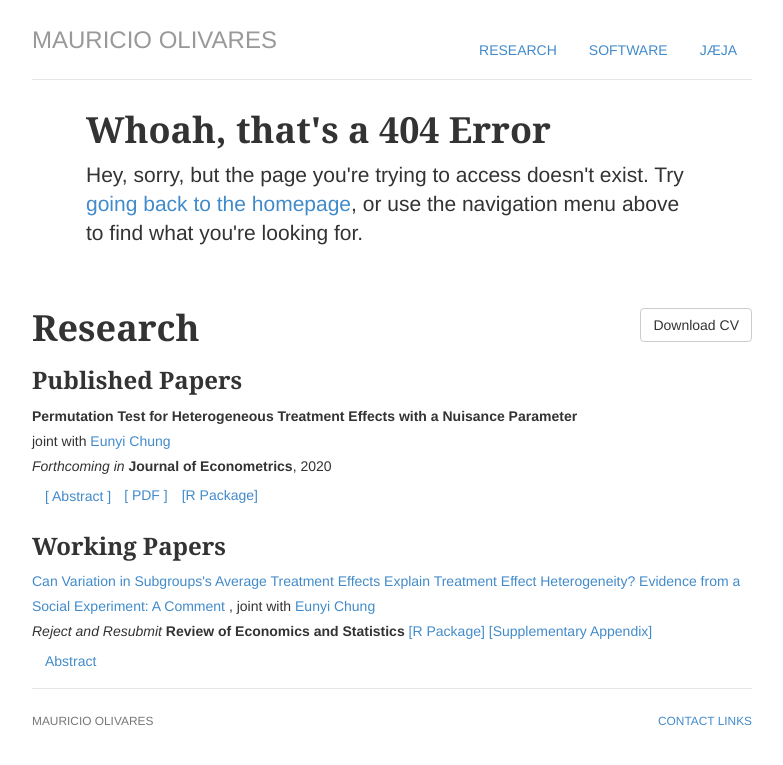
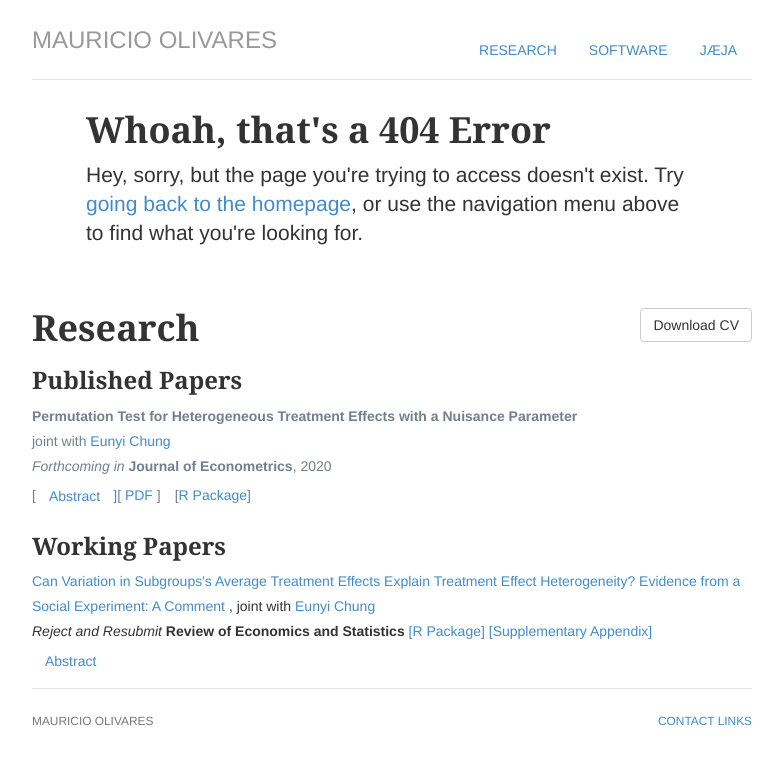
Before and after one commit to mauolivares/mauolivares.github.io, a Jekyll site: the page built from cv/index.html, in a window 1280 px wide. Shown: the top 765 px of the page, without its empty margins (248-1031 px from the left). Built offline with Jekyll 4.4.1, drawn with Linux system fonts in a browser that asks for light colours; part of the change alters nothing that is shown.

Commit message:
update research page: colors

```diff
--- a/cv/index.html
+++ b/cv/index.html
@@ -17,11 +17,11 @@ title: 404 Error | Sorry, this page does not exist.
 
 				<h3>Published Papers</h3>
 
-				<p><strong>Permutation Test for Heterogeneous Treatment Effects with a Nuisance Parameter</strong>
+				<p style="color:#708090;"><strong>Permutation Test for Heterogeneous Treatment Effects with a Nuisance Parameter</strong>
 				<br>joint with <a href="https://sites.google.com/a/illinois.edu/eunyichung/">Eunyi Chung</a>
 				<br><i>Forthcoming in </i><b>Journal of Econometrics</b>, 2020
-				<br><a class="btn btn-link" data-toggle="collapse" href="#MS2019076" role="button" aria-expanded="false" aria-controls="MS2019076">
-    			[ Abstract ]</a><a href="/files/HTE_WorkingPaper.pdf" title="Download Paper as PDF">[ PDF ]</a> &#8287&#8287 <a href="https://cran.r-project.org/web/packages/RATest/index.html" title="R Package">[R Package]</a>
+				<br>[<a class="btn btn-link" data-toggle="collapse" href="#MS2019076" role="button" aria-expanded="false" aria-controls="MS2019076">
+    			Abstract</a>][<a href="/files/HTE_WorkingPaper.pdf" title="Download Paper as PDF"> PDF </a>] &#8287&#8287 [<a href="https://cran.r-project.org/web/packages/RATest/index.html" title="R Package">R Package</a>]
     				<div class="collapse" id="MS2019076">
   						<div class="card card-body">
     						This paper proposes an asymptotically valid permutation test for heterogeneous treatment effects in the presence of an estimated nuisance parameter. Not accounting for the estimation error of the nuisance parameter results in statistics that depend on the particulars of the data generating process, and the resulting permutation test fails to control the Type 1 error, even asymptotically.
```
